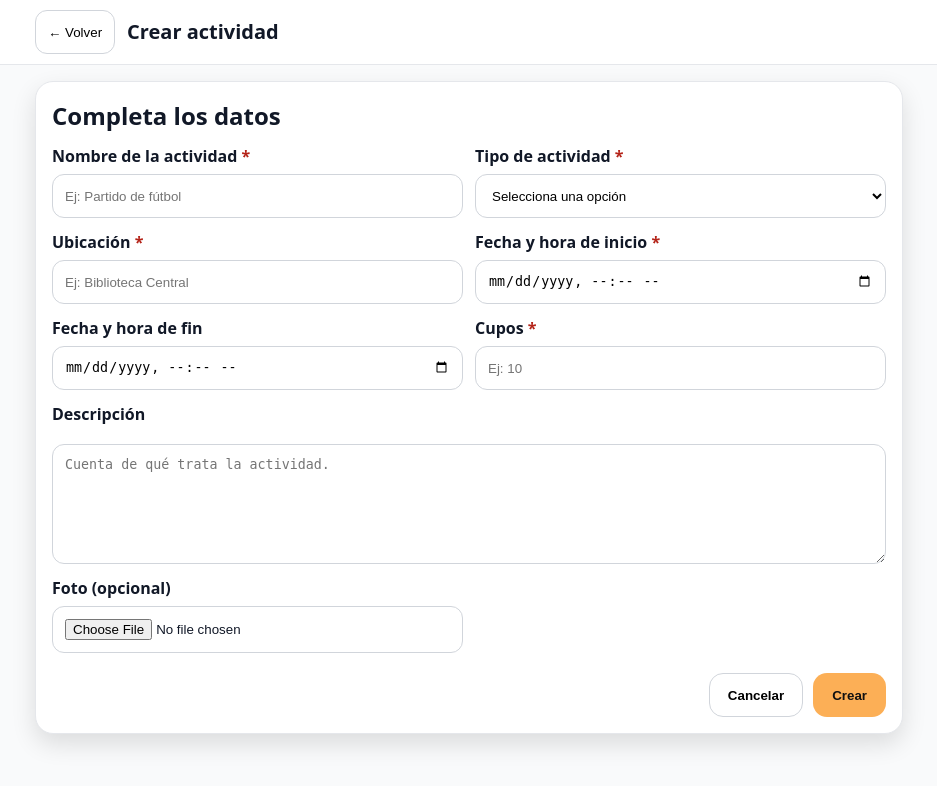
After one commit to Nicolas-Diosa/Los-sin-P.A.P.A, a Django app: page /crear_actividad/ in a window 1280 px wide. The commit adds this page. Shown: the top 786 px of the page, without its empty margins (171-1108 px from the left). Run offline with Django 5.2, Linux system fonts and the light colour scheme; some web fonts are replaced.

Commit message:
Creación de Actividades
Se crean actividades y se muestran en la sección de Actividades, Además se tiene botón para crear actividades que redirige al formulario de crear actividades, botón de confirmación redirige a la sección de actividades.

```diff
--- a/Proyecto/Internal/Internal/urls.py
+++ b/Proyecto/Internal/Internal/urls.py
@@ -11,5 +11,7 @@ urlpatterns = [
     path ('signup/', views.signup, name='signup'),
     path ('login/', views.login, name='login'),
     path ('logout/', views.logout, name='logout'),
+    path('crear_actividad/', views.crear_actividad, name='crear_actividad'),
+    path('actividad_creada/', views.actividad_creada, name='actividad_creada'),
     path ('actividades/<uuid:id>/', views.detalles_actividad, name='detalles_actividad')
 ]
--- /dev/null
+++ b/Proyecto/Internal/core/templates/core/crear_actividad.html
@@ -0,0 +1,124 @@
+<!-- core/templates/core/07_activity_create.html -->
+<!doctype html>
+<html lang="es">
+<head>
+  <meta charset="utf-8"/>
+  <meta name="viewport" content="width=device-width, initial-scale=1"/>
+  <title>Parchate · Crear actividad</title>
+  <style>
+    @font-face{font-family:"Tokyo";src:url("Tokyo.ttf") format("truetype");font-display:swap}
+    :root{
+      --primary:#FCAF56; --secondary:#7795FC;
+      --g0:#fff; --g50:#f9fafb; --g100:#f3f4f6; --g200:#e5e7eb; --g300:#d1d5db; --g600:#4b5563; --g900:#111827;
+      --ring:0 0 0 3px rgba(119,149,252,.35); --shadow:0 10px 24px rgba(0,0,0,.12);
+      --radius:16px; --touch:44px; --error:#b42318;
+    }
+    *{box-sizing:border-box}
+    body{margin:0;background:var(--g50);color:var(--g900);font:16px/1.5 "Tokyo",system-ui,-apple-system,Segoe UI,Roboto,Arial,sans-serif}
+    header{position:sticky;top:0;z-index:10;background:var(--g0);border-bottom:1px solid var(--g200)}
+    .head{max-width:900px;margin:auto;padding:10px 16px;display:flex;align-items:center;gap:12px;height:64px}
+    .back{min-height:var(--touch);display:inline-flex;align-items:center;gap:8px;padding:8px 12px;border-radius:12px;border:1px solid var(--g300);background:var(--g0);cursor:pointer}
+    .back:focus-visible{outline:none;box-shadow:var(--ring)}
+    h1{margin:0;font-size:1.25rem}
+    .container{max-width:900px;margin:auto;padding:16px}
+    .panel{background:var(--g0);border:1px solid var(--g200);border-radius:18px;padding:16px;box-shadow:var(--shadow)}
+    .grid{display:grid;gap:12px}
+    @media (min-width:760px){ .grid-2{grid-template-columns:1fr 1fr} }
+    .label{display:block;font-weight:800;margin-bottom:6px}
+    .req::after{content:" *"; color:#b42318; font-weight:900}
+    .input,.select,.area,.file{
+      width:100%;min-height:var(--touch);padding:12px;border-radius:12px;border:1px solid var(--g300);background:var(--g0)
+    }
+    .area{min-height:120px;resize:vertical}
+    .input:focus,.select:focus,.area:focus,.file:focus{outline:none;border-color:var(--secondary);box-shadow:var(--ring)}
+    .err{color:var(--error);font-size:.9rem;margin-top:6px}
+    .row{display:flex;gap:10px;flex-wrap:wrap}
+    .btn{min-height:var(--touch);padding:12px 18px;border-radius:14px;border:1px solid transparent;font-weight:800;cursor:pointer}
+    .btn-primary{background:var(--primary);color:#111}
+    .btn-secondary{background:var(--g0);border:1px solid var(--g300)}
+    .btn:focus-visible{outline:none;box-shadow:var(--ring)}
+    .helper{color:var(--g600);font-size:.92rem}
+  </style>
+</head>
+<body>
+  <header role="banner">
+    <div class="head">
+      <button class="back" onclick="window.history.back()">← Volver</button>
+      <h1>Crear actividad</h1>
+    </div>
+  </header>
+
+  <main class="container" role="main">
+    <section class="panel" aria-labelledby="form-title">
+      <h2 id="form-title" style="margin:0 0 10px">Completa los datos</h2>
+
+      {% if error %}
+        <p style="color:red; font-weight:600;">{{ error }}</p>
+      {% endif %}
+
+      <form method="POST" enctype="multipart/form-data" class="grid grid-2" novalidate>
+        {% csrf_token %}
+
+        <!-- Nombre -->
+        <div>
+          <label class="label req" for="nombre_actividad">Nombre de la actividad</label>
+          <input id="nombre_actividad" name="nombre_actividad" class="input" type="text" placeholder="Ej: Partido de fútbol" required>
+        </div>
+
+        <!-- Categoría -->
+        <div>
+          <label class="label req" for="categoria">Tipo de actividad</label>
+          <select id="categoria" name="categoria" class="select" required>
+            <option value="">Selecciona una opción</option>
+            <option value="Deporte">Deporte</option>
+            <option value="Estudio">Estudio</option>
+            <option value="Ocio">Ocio</option>
+          </select>
+        </div>
+
+        <!-- Ubicación -->
+        <div>
+          <label class="label req" for="ubicacion">Ubicación</label>
+          <input id="ubicacion" name="ubicacion" class="input" type="text" placeholder="Ej: Biblioteca Central" required>
+        </div>
+
+        <!-- Fecha inicio -->
+        <div>
+          <label class="label req" for="fecha_hora_inicio">Fecha y hora de inicio</label>
+          <input id="fecha_hora_inicio" name="fecha_hora_inicio" class="input" type="datetime-local" required>
+        </div>
+
+        <!-- Fecha fin -->
+        <div>
+          <label class="label" for="fecha_hora_fin">Fecha y hora de fin</label>
+          <input id="fecha_hora_fin" name="fecha_hora_fin" class="input" type="datetime-local">
+        </div>
+
+        <!-- Cupos -->
+        <div>
+          <label class="label req" for="cupos">Cupos</label>
+          <input id="cupos" name="cupos" class="input" type="number" min="1" placeholder="Ej: 10" required>
+        </div>
+
+        <!-- Descripción -->
+        <div class="grid" style="grid-column:1/-1">
+          <label class="label" for="descripcion">Descripción</label>
+          <textarea id="descripcion" name="descripcion" class="area" maxlength="300" placeholder="Cuenta de qué trata la actividad."></textarea>
+        </div>
+
+        <!-- Foto -->
+        <div>
+          <label class="label" for="foto_actividad">Foto (opcional)</label>
+          <input id="foto_actividad" name="foto_actividad" class="file" type="file" accept="image/*">
+        </div>
+
+        <!-- Botones -->
+        <div class="row" style="grid-column:1/-1;justify-content:flex-end;margin-top:8px">
+          <button type="button" class="btn btn-secondary" onclick="window.history.back()">Cancelar</button>
+          <button type="submit" class="btn btn-primary">Crear</button>
+        </div>
+      </form>
+    </section>
+  </main>
+</body>
+</html>
--- a/Proyecto/Internal/core/views.py
+++ b/Proyecto/Internal/core/views.py
@@ -5,6 +5,11 @@ from django.db.models import Count
 from core.Persistencia.DB_manager import DB_Manager
 from core.Negocio.actividades import obtener_detalle_actividad
 from django.http import Http404
+from django.utils import timezone
+from core.models import Usuario
+from core.Negocio.actividad_service import ActividadService
+from .forms import CustomUserCreationForm
+from django.http import HttpResponse
 
 # Create your views here.
 
@@ -12,15 +17,17 @@ def home(request):
     return render(request, 'core/home.html')
 
 def login(request):
+    if request.method == 'GET':
+        return render(request, 'core/login.html')
+
     if request.method == 'POST':
         auth_service = Auth(DB_Manager())
         success, errors = auth_service.login_user(request.POST, request)
 
         if success:
-            return render(request, 'core/ver_actividades.html')
+            return redirect('/actividades/')
         else:
-            return render(request, 'core/login.html', {'errors': errors})
-    return render(request, 'core/login.html')
+            return render(request, 'core/login.html',{'errors':errors})
 
 def signup(request):
     if request.method == 'GET':
@@ -66,3 +73,33 @@ def detalles_actividad(request, id):
         'actividad': actividad,
         'username': request.session.get('username') or request.session.get('nombre_usuario') or 'Invitado'
     })
+
+def crear_actividad(request):
+    service = ActividadService()
+
+    if request.method == "POST":
+        datos = {
+            'nombre_actividad': request.POST.get('nombre_actividad'),
+            'descripcion': request.POST.get('descripcion'),
+            'categoria': request.POST.get('categoria'),
+            'ubicacion': request.POST.get('ubicacion'),
+            'fecha_hora_inicio': request.POST.get('fecha_hora_inicio'),
+            'fecha_hora_fin': request.POST.get('fecha_hora_fin'),
+            'cupos': request.POST.get('cupos'),
+        }
+        foto = request.FILES.get('foto_actividad')
+
+        try:
+            # ⚠️ Usa un usuario temporal si no hay sesión iniciada
+            usuario = request.user if request.user.is_authenticated else Usuario.objects.first()
+            service.crear_actividad(datos=datos, usuario=usuario, foto=foto)
+            return redirect('actividad_creada')
+        except Exception as e:
+            return render(request, 'core/crear_actividad.html', {'error': str(e)})
+
+    return render(request, 'core/crear_actividad.html')
+
+
+
+def actividad_creada(request):
+    return render(request, 'core/actividad_creada.html')
```
Also changed, not shown: Proyecto/Internal/core/Negocio/actividad_service.py (added, +49 -0 lines), Proyecto/Internal/core/templates/core/actividad_creada.html (added, +66 -0 lines), Proyecto/Internal/core/templates/core/ver_actividades.html (+12 -2 lines).
